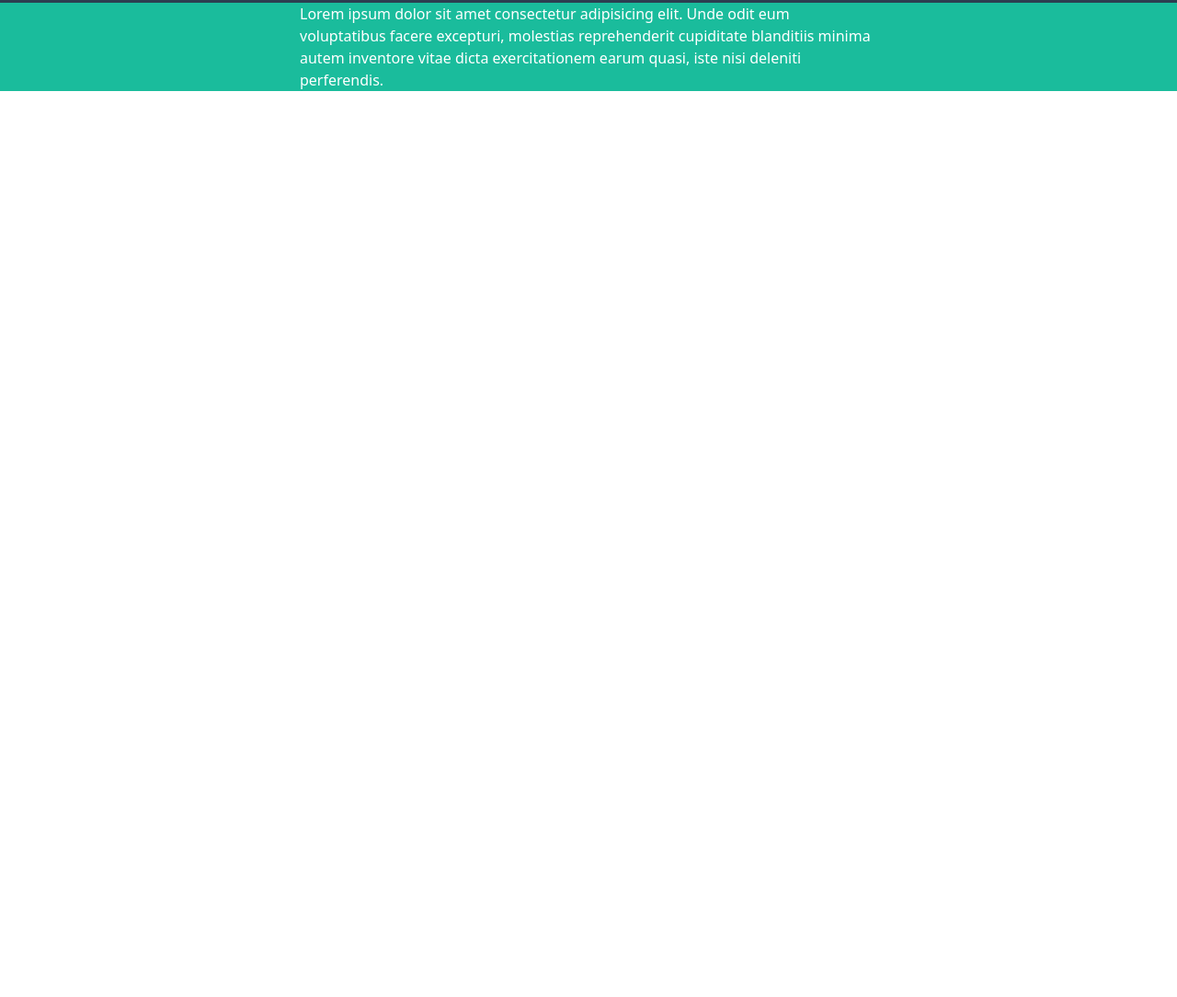
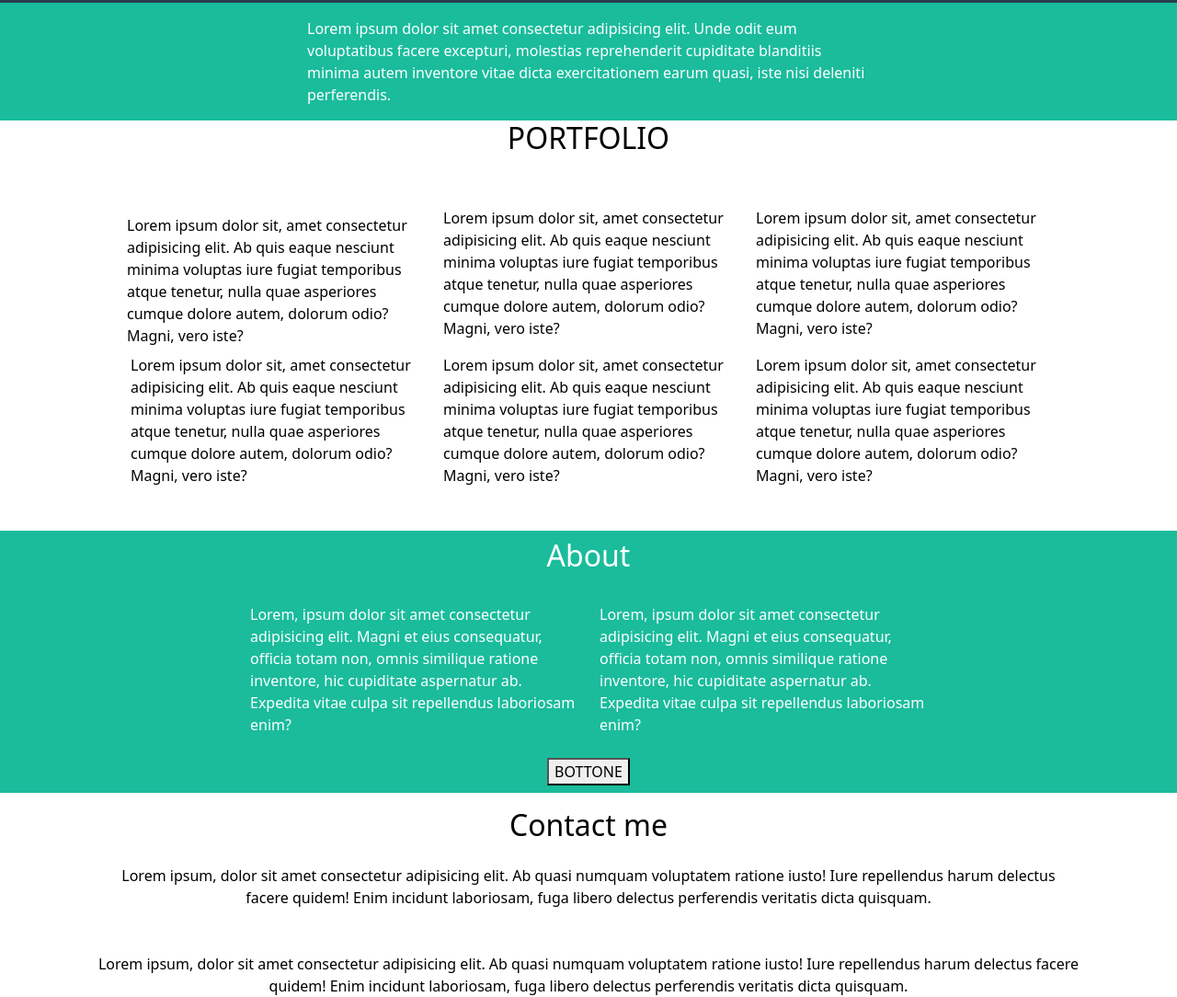
Before and after one commit to Mikele91/html-css-bootstrap-freelancer, a plain HTML site: page index.html in a window 1280 px wide. Shown: the part 77-1161 px from the top of the page at 92% size. Before the commit the page ends 800 px from the top, so only its background shows below. Drawn offline with nearby package versions, Linux system fonts and the light colour scheme.

Commit message:
aggiunta struttura main

```diff
--- a/css/style.css
+++ b/css/style.css
@@ -16,3 +16,10 @@ a{
 .hero{
     background-color: #1abc9c;
 }
+section{
+    color: black;
+}
+.section-2{
+    background-color: #1abc9c;
+    color: white;
+}
--- a/index.html
+++ b/index.html
@@ -32,7 +32,7 @@
         <main>
             <div class="hero">
                 <div class="conatainer">
-                    <div class="row justify-content-center align-self-center">
+                    <div class="row justify-content-center align-self-center p-3">
                         <div class="col-6 ">
                             Lorem ipsum dolor sit amet consectetur adipisicing elit. Unde odit eum voluptatibus facere excepturi, molestias reprehenderit cupiditate blanditiis minima autem inventore vitae dicta exercitationem earum quasi, iste nisi deleniti perferendis.
                         </div>
@@ -40,6 +40,86 @@
 
                 </div>
             </div>
+
+            <section>
+                <div class="container">
+                    <div class="row ">
+                        <div class="col text-center">
+                            <h2>PORTFOLIO</h2>
+                        </div>
+                    </div>
+                    <div class="row m-5">
+                        <div class="col-12 col-md-6  col-lg-4 p-2">
+                            Lorem ipsum dolor sit, amet consectetur adipisicing elit. Ab quis eaque nesciunt minima voluptas iure fugiat temporibus atque tenetur, nulla quae asperiores cumque dolore autem, dolorum odio? Magni, vero iste?
+                        </div>
+
+                        <div class="col-12 col-md-6  col-lg-4">
+                            Lorem ipsum dolor sit, amet consectetur adipisicing elit. Ab quis eaque nesciunt minima voluptas iure fugiat temporibus atque tenetur, nulla quae asperiores cumque dolore autem, dolorum odio? Magni, vero iste?
+                        </div>
+
+                        <div class="col-12 col-md-6  col-lg-4">
+                            Lorem ipsum dolor sit, amet consectetur adipisicing elit. Ab quis eaque nesciunt minima voluptas iure fugiat temporibus atque tenetur, nulla quae asperiores cumque dolore autem, dolorum odio? Magni, vero iste?
+                        </div>
+
+                        <div class="col-12 col-md-6  col-lg-4">
+                            Lorem ipsum dolor sit, amet consectetur adipisicing elit. Ab quis eaque nesciunt minima voluptas iure fugiat temporibus atque tenetur, nulla quae asperiores cumque dolore autem, dolorum odio? Magni, vero iste?
+                        </div>
+
+                        <div class="col-12 col-md-6  col-lg-4">
+                            Lorem ipsum dolor sit, amet consectetur adipisicing elit. Ab quis eaque nesciunt minima voluptas iure fugiat temporibus atque tenetur, nulla quae asperiores cumque dolore autem, dolorum odio? Magni, vero iste?
+                        </div>
+
+                        <div class="col-12 col-md-6  col-lg-4">
+                            Lorem ipsum dolor sit, amet consectetur adipisicing elit. Ab quis eaque nesciunt minima voluptas iure fugiat temporibus atque tenetur, nulla quae asperiores cumque dolore autem, dolorum odio? Magni, vero iste?
+                        </div>
+                    </div>
+                </div>
+            </section>
+
+            <section class="section-2">
+                <div class="container ">
+                    <div class="row m-3 p-2">
+                        <div class="col-12 text-center">
+                            <h2>About</h2>
+                        </div>
+                    </div>
+                    <div class="row justify-content-center">
+                        <div class="col-12 col-md-4">Lorem, ipsum dolor sit amet consectetur adipisicing elit. Magni et eius consequatur, officia totam non, omnis similique ratione inventore, hic cupiditate aspernatur ab. Expedita vitae culpa sit repellendus laboriosam enim?
+
+                        </div>
+                        <div class="col-12 col-md-4">Lorem, ipsum dolor sit amet consectetur adipisicing elit. Magni et eius consequatur, officia totam non, omnis similique ratione inventore, hic cupiditate aspernatur ab. Expedita vitae culpa sit repellendus laboriosam enim?
+
+                        </div>
+                    </div>
+                    <div class="row m-3 p-2">
+                        <div class="col-12 text-center">
+                            <button> BOTTONE</button>
+                        </div>
+                    </div>
+                </div>
+            </section>
+
+            <section>
+                <div class="container">
+                    <div class="row">
+                        <div class="col-12 text-center">
+                            <h2>Contact me</h2>
+                        </div>
+                    </div>
+                    <div class="row m-3">
+                        <div class="col-12 text-center">
+                            Lorem ipsum, dolor sit amet consectetur adipisicing elit. Ab quasi numquam voluptatem ratione iusto! Iure repellendus harum delectus facere quidem! Enim incidunt laboriosam, fuga libero delectus perferendis veritatis dicta quisquam.
+                        </div>
+                    </div>
+                    <div class="row mt-5">
+                        <div class="col-12 text-center">
+                            Lorem ipsum, dolor sit amet consectetur adipisicing elit. Ab quasi numquam voluptatem ratione iusto! Iure repellendus harum delectus facere quidem! Enim incidunt laboriosam, fuga libero delectus perferendis veritatis dicta quisquam.
+                        </div>
+                    </div>
+                </div>
+            </section>
+
+
         </main>
     </body>
 </html>
```
